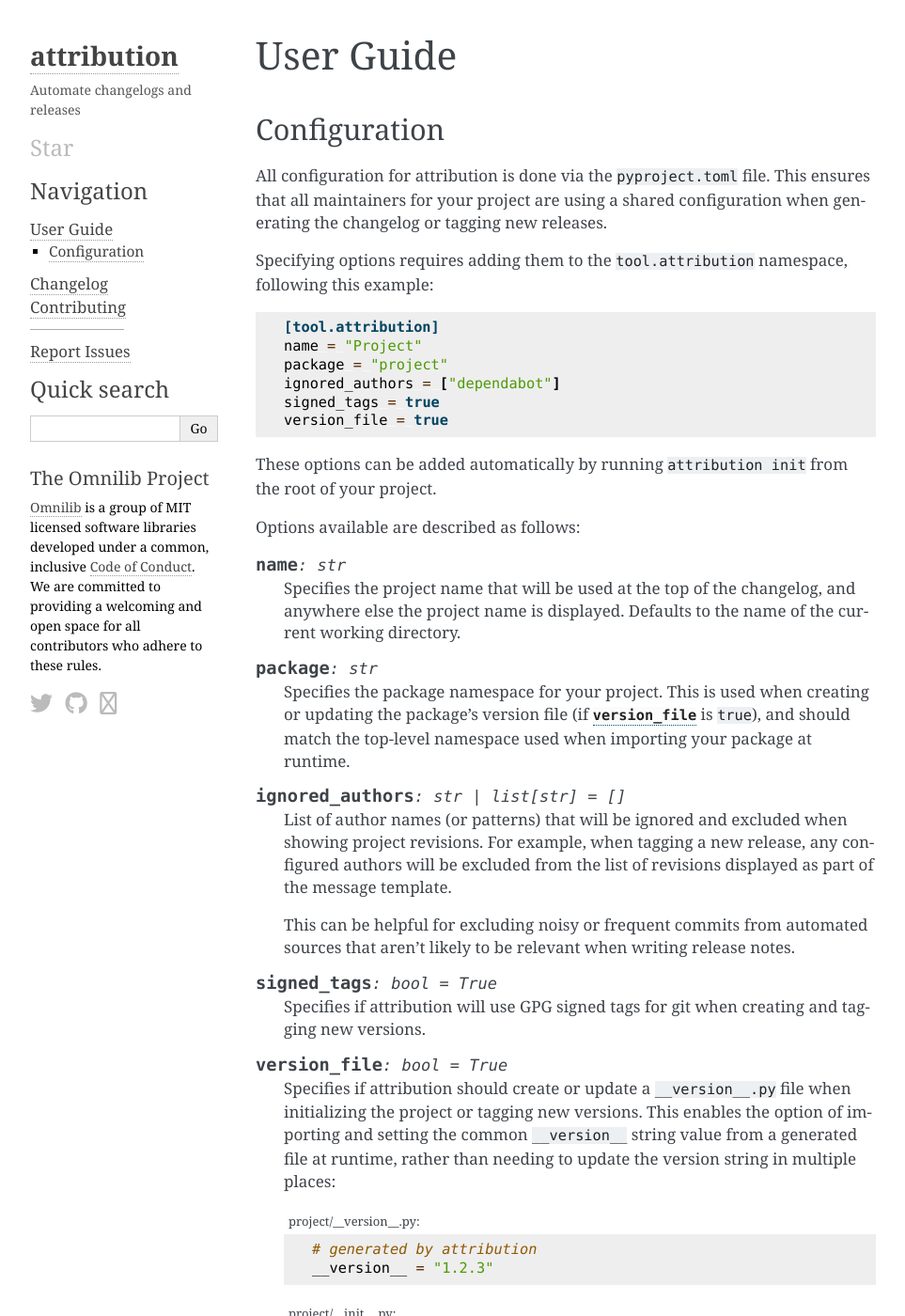
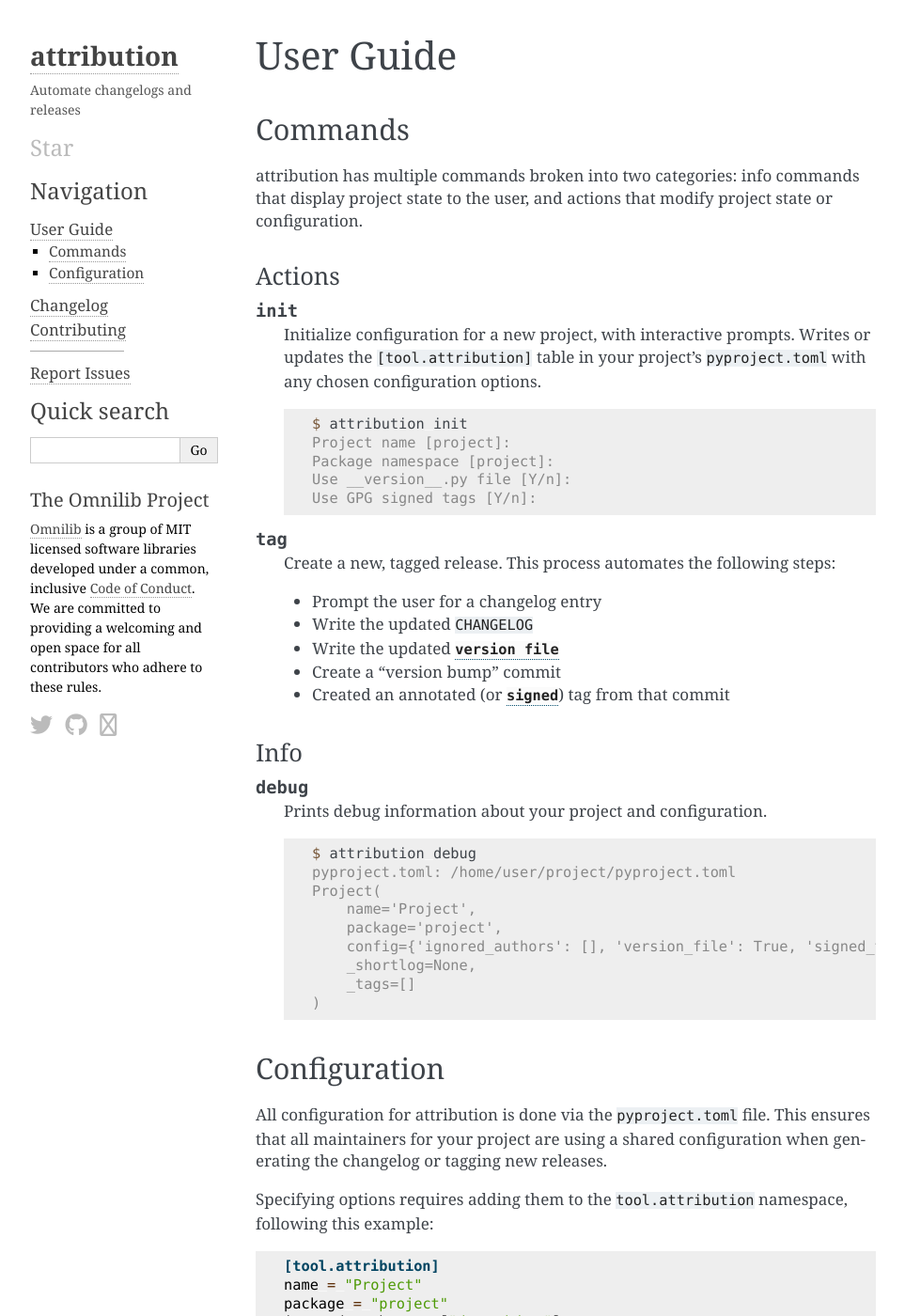
Before and after one commit to omnilib/attribution, a Sphinx documentation site: the page built from docs/guide.rst, in a window 1280 px wide and 1400 px high. Shown: the whole window at 94% size, without its empty margins (148-1111 px from the left). Built offline with Sphinx 7.4.7, drawn with Linux system fonts in a browser that asks for light colours; nearby versions of some CDN libraries.

Commit message:
Basic documentation for commands

```diff
--- a/docs/guide.rst
+++ b/docs/guide.rst
@@ -1,5 +1,59 @@
 User Guide
 ==========
+
+Commands
+--------
+
+attribution has multiple commands broken into two categories: info commands
+that display project state to the user, and actions that modify project state
+or configuration.
+
+Actions
+^^^^^^^
+
+.. attribute:: init
+
+    Initialize configuration for a new project, with interactive prompts.
+    Writes or updates the ``[tool.attribution]`` table in your project's
+    ``pyproject.toml`` with any chosen configuration options.
+
+    .. code-block:: shell-session
+
+        $ attribution init
+        Project name [project]:
+        Package namespace [project]:
+        Use __version__.py file [Y/n]:
+        Use GPG signed tags [Y/n]:
+
+.. attribute:: tag
+
+    Create a new, tagged release. This process automates the following steps:
+
+    - Prompt the user for a changelog entry
+    - Write the updated ``CHANGELOG``
+    - Write the updated :attr:`version file <version_file>`
+    - Create a "version bump" commit
+    - Created an annotated (or :attr:`signed <signed_tags>`) tag from that commit
+
+Info
+^^^^
+
+.. attribute:: debug
+
+    Prints debug information about your project and configuration.
+
+    .. code-block:: shell-session
+
+        $ attribution debug
+        pyproject.toml: /home/user/project/pyproject.toml
+        Project(
+            name='Project',
+            package='project',
+            config={'ignored_authors': [], 'version_file': True, 'signed_tags': True, 'name': 'Project', 'package': 'project'},
+            _shortlog=None,
+            _tags=[]
+        )
+
 
 Configuration
 -------------
```
